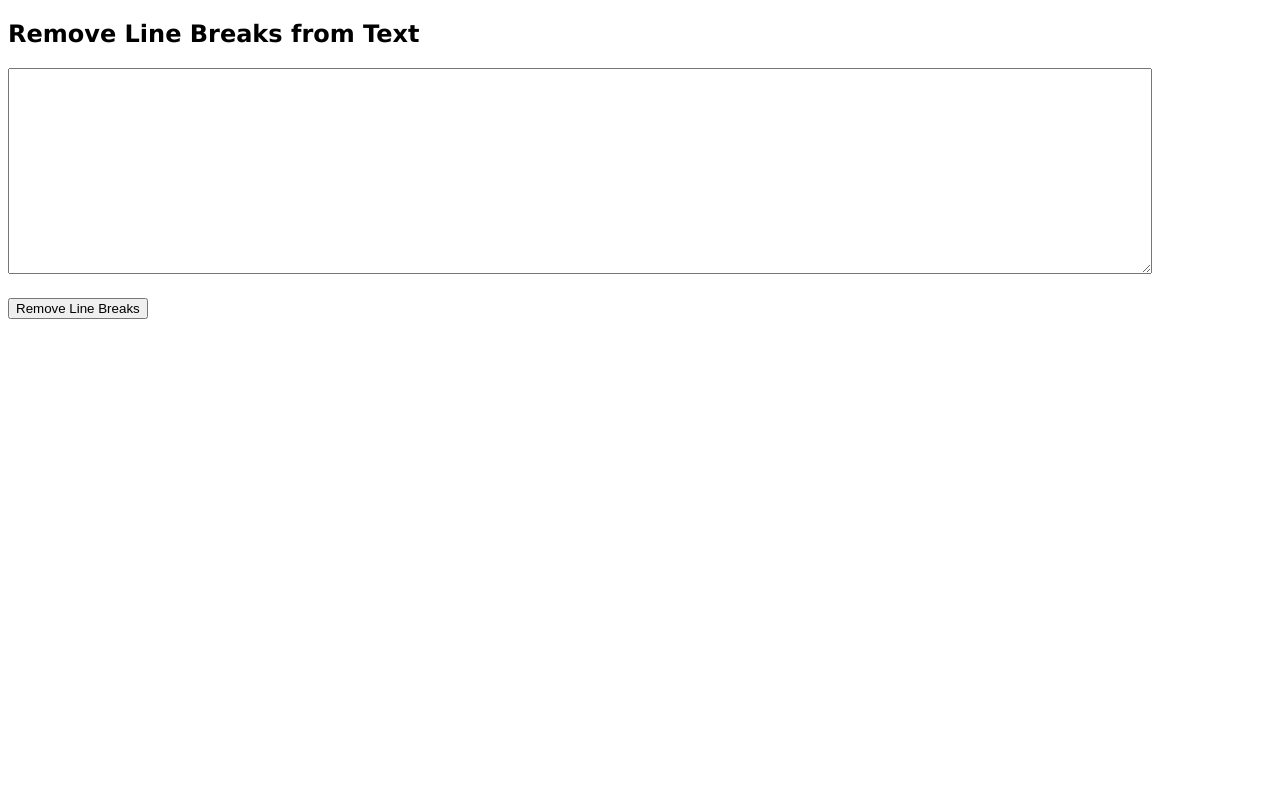
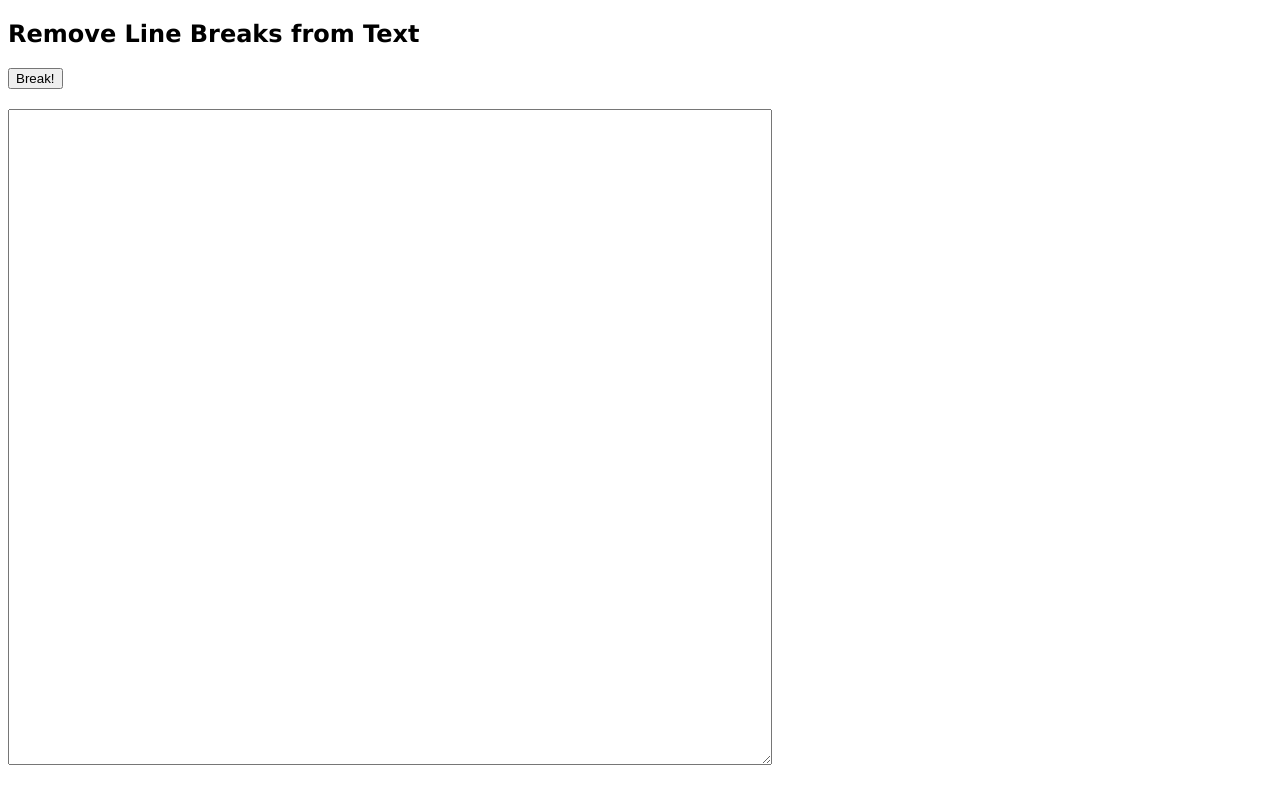
Before and after one commit to neutrinox4b1/RLB, a plain HTML site: page index.html in a window 1280 px wide. Drawn offline with Linux system fonts and the light colour scheme.

Commit message:
modify textbox size

```diff
--- a/index.html
+++ b/index.html
@@ -10,12 +10,13 @@
        font-family: Verdana, Arial, sans-serif;
    }
    textarea {
-       width: 90%;
-       height: 200px;
+       width: 60%;
+       height: 650px;
    }
    button {
        display: block;
        margin-top: 20px;
+       margin-bottom: 20px;
    }
 </style>
 <script>
@@ -27,7 +28,7 @@ function removeLineBreaks() {
 </head>
 <body>
 <h2>Remove Line Breaks from Text</h2>
+<button onclick="removeLineBreaks()">Break!</button>
 <textarea id="editingArea"></textarea>
-<button onclick="removeLineBreaks()">Remove Line Breaks</button>
 </body>
 </html>
```
